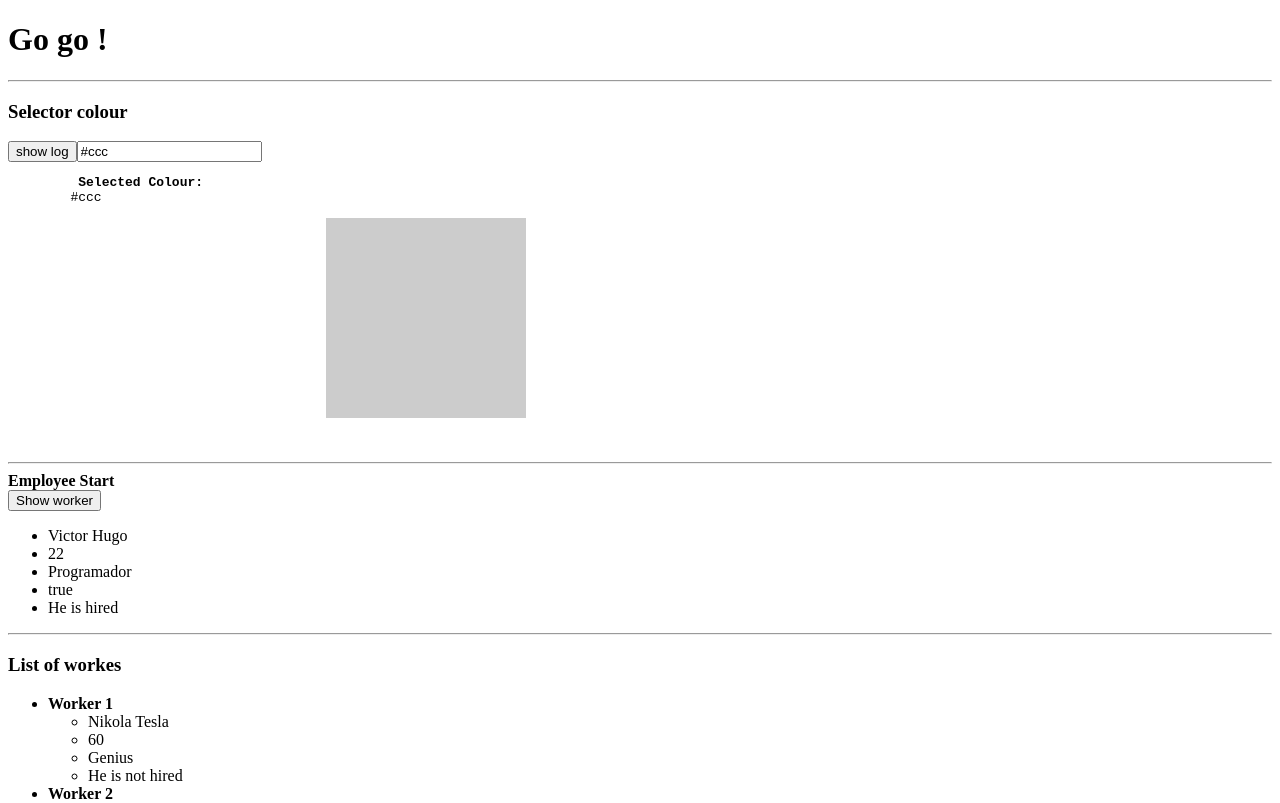
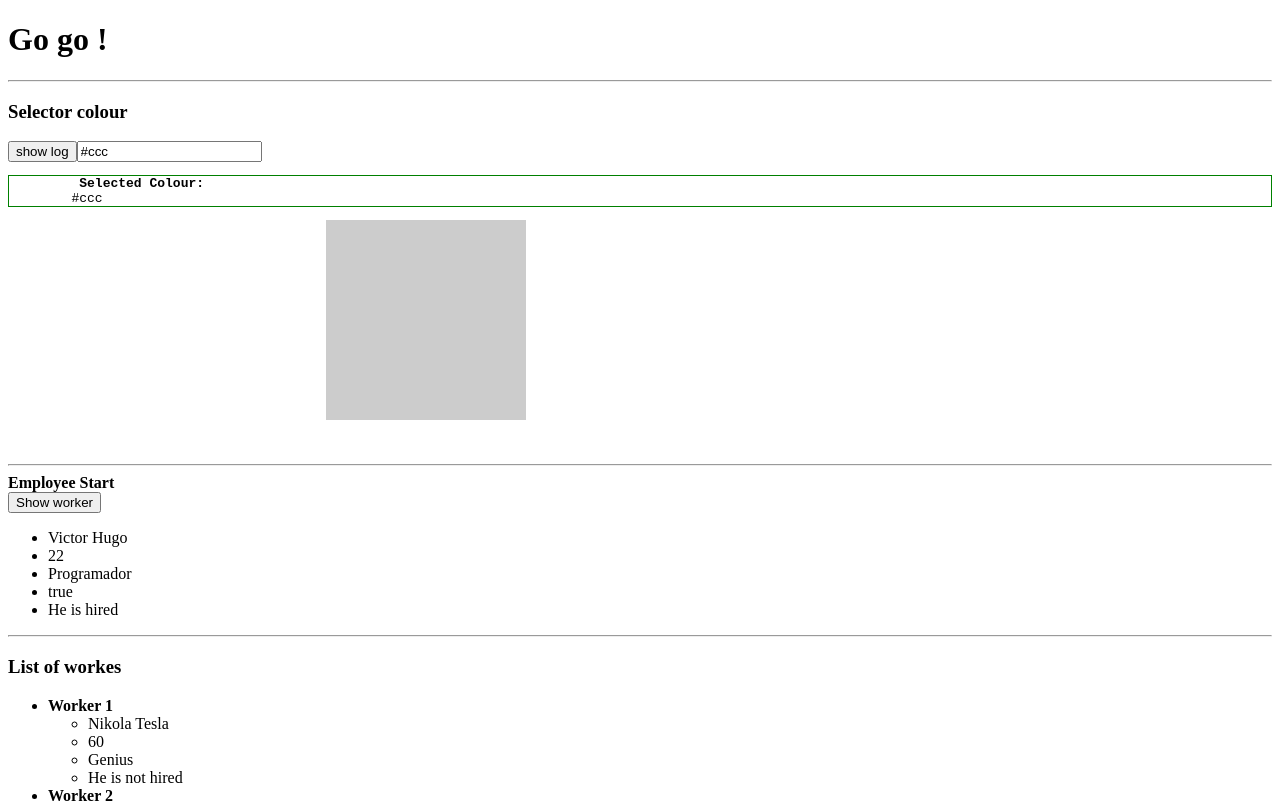
Before and after one commit to vpino/p2-expenses, an Angular app in the folder expenses/: page / in a window 1280 px wide. Shown: the top 803 px of the page. Built offline with nearby package versions, Linux system fonts and the light colour scheme.

Commit message:
feat(expenses): Add test with ngStyle in attribute

```diff
--- a/expenses/src/app/employee/employee.component.html
+++ b/expenses/src/app/employee/employee.component.html
@@ -4,7 +4,7 @@
 
 <input type="text" [(ngModel)]="colour_selected"/>
 
-<pre>
+<pre [style.border]="colour_selected == 'red' ? '5px solid black' : '1px solid green'">
 	<strong> Selected Colour: </strong>
 	{{colour_selected}}
 </pre>
```
